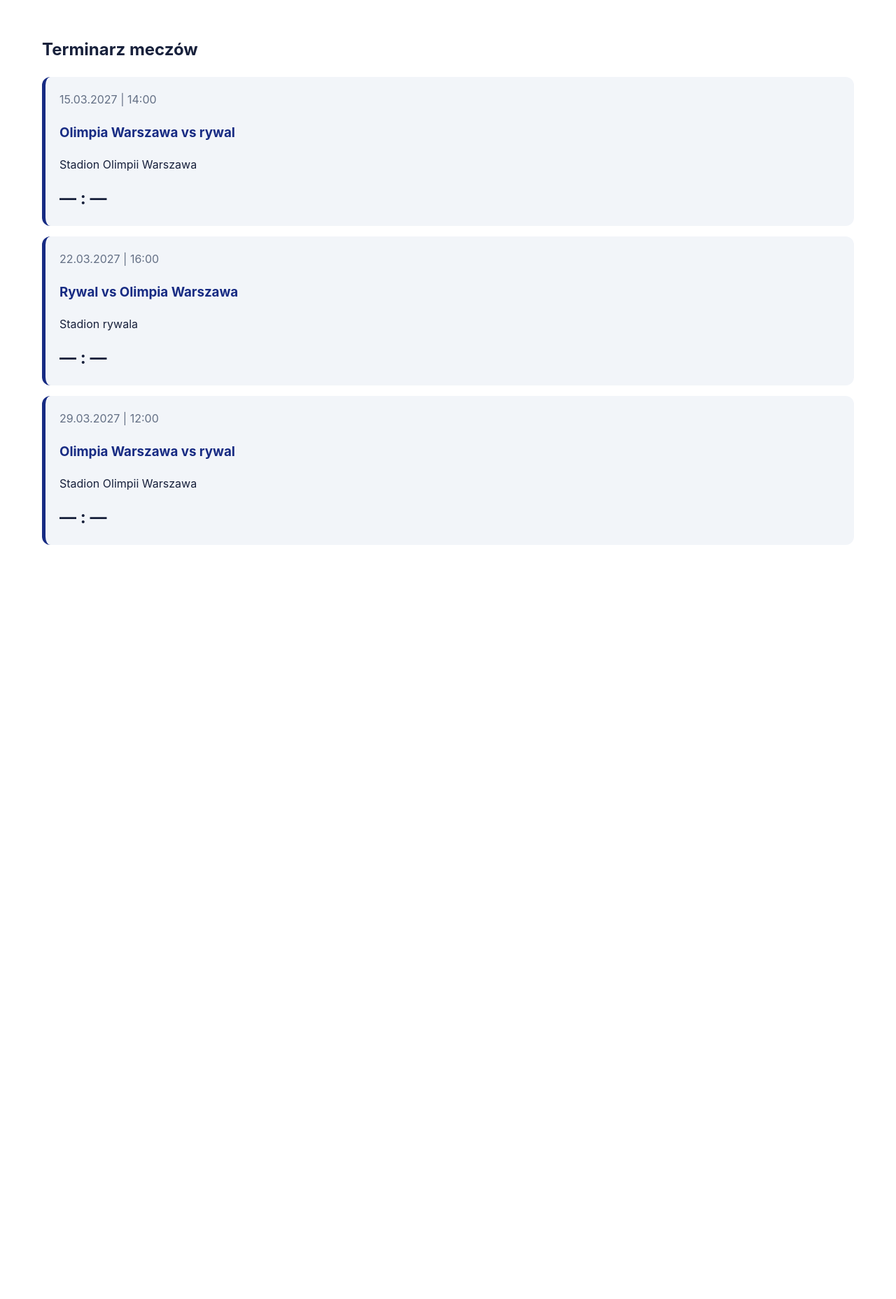
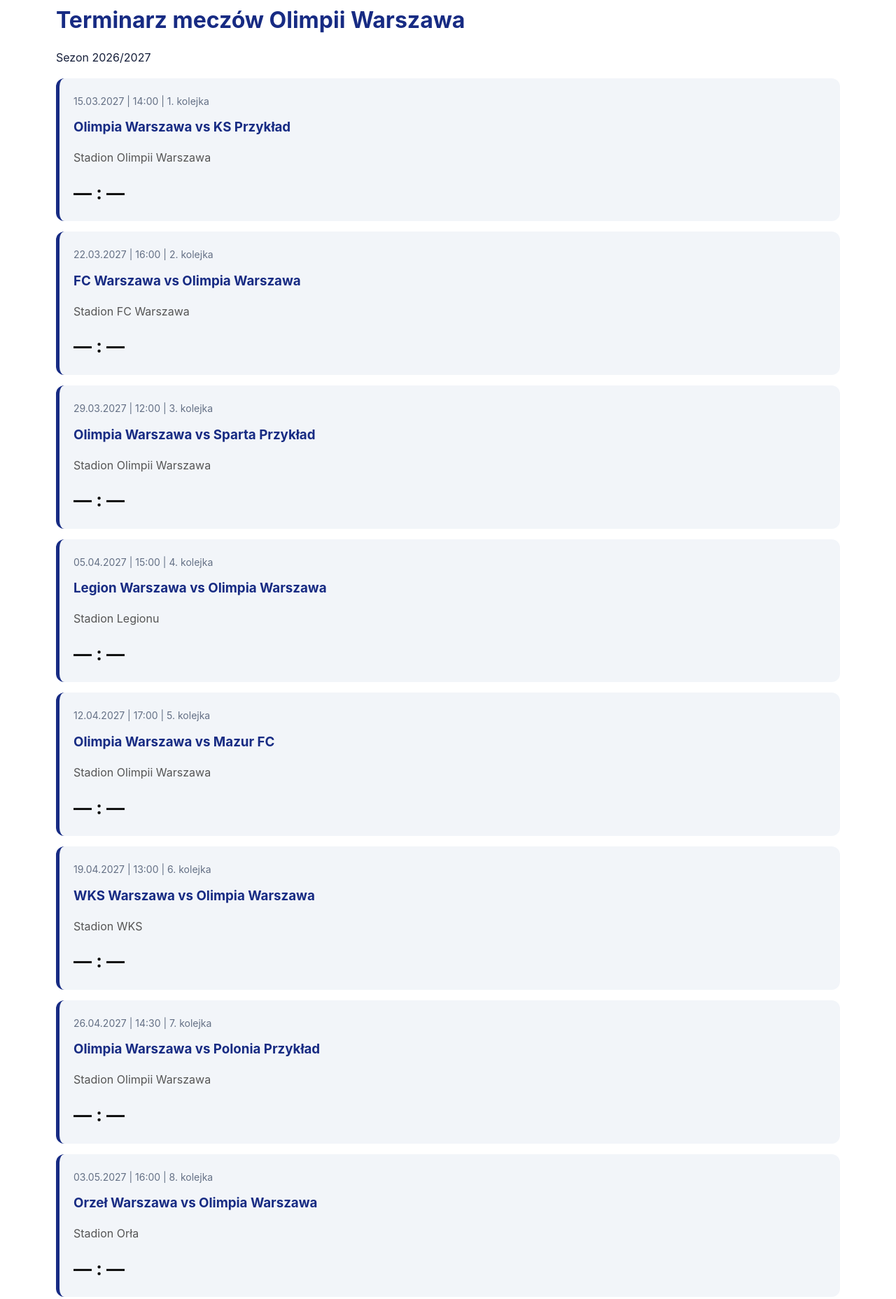
Before and after one commit to OlimpiaWarszawa/olimpia-warszawa, a plain HTML site: page index.html in a window 1280 px wide. Shown: the part 4314-6171 px from the top of the page at 70% size. Before the commit the page ends 5204 px from the top, so only its background shows below. Drawn offline with Linux system fonts and the light colour scheme.

Commit message:
Revise match schedule for Olimpia Warszawa
Updated match schedule for Olimpia Warszawa with new opponents and dates.

```diff
--- a/index.html
+++ b/index.html
@@ -138,46 +138,143 @@
 </html>
 <body>
 <section id="terminarz" class="container">
-  <h2>Terminarz meczów</h2>
+  <h2>Terminarz meczów Olimpii Warszawa</h2>
+  <p>Sezon 2026/2027</p>
 
   <div class="mecz">
-    <span>15.03.2027 | 14:00</span>
-    <h3>Olimpia Warszawa vs rywal</h3>
+    <span>15.03.2027 | 14:00 | 1. kolejka</span>
+    <h3>Olimpia Warszawa vs KS Przykład</h3>
     <p>Stadion Olimpii Warszawa</p>
     <strong>— : —</strong>
   </div>
 
   <div class="mecz">
-    <span>22.03.2027 | 16:00</span>
-    <h3>Rywal vs Olimpia Warszawa</h3>
-    <p>Stadion rywala</p>
+    <span>22.03.2027 | 16:00 | 2. kolejka</span>
+    <h3>FC Warszawa vs Olimpia Warszawa</h3>
+    <p>Stadion FC Warszawa</p>
     <strong>— : —</strong>
   </div>
 
   <div class="mecz">
-    <span>29.03.2027 | 12:00</span>
-    <h3>Olimpia Warszawa vs rywal</h3>
+    <span>29.03.2027 | 12:00 | 3. kolejka</span>
+    <h3>Olimpia Warszawa vs Sparta Przykład</h3>
+    <p>Stadion Olimpii Warszawa</p>
+    <strong>— : —</strong>
+  </div>
+
+  <div class="mecz">
+    <span>05.04.2027 | 15:00 | 4. kolejka</span>
+    <h3>Legion Warszawa vs Olimpia Warszawa</h3>
+    <p>Stadion Legionu</p>
+    <strong>— : —</strong>
+  </div>
+
+  <div class="mecz">
+    <span>12.04.2027 | 17:00 | 5. kolejka</span>
+    <h3>Olimpia Warszawa vs Mazur FC</h3>
+    <p>Stadion Olimpii Warszawa</p>
+    <strong>— : —</strong>
+  </div>
+
+  <div class="mecz">
+    <span>19.04.2027 | 13:00 | 6. kolejka</span>
+    <h3>WKS Warszawa vs Olimpia Warszawa</h3>
+    <p>Stadion WKS</p>
+    <strong>— : —</strong>
+  </div>
+
+  <div class="mecz">
+    <span>26.04.2027 | 14:30 | 7. kolejka</span>
+    <h3>Olimpia Warszawa vs Polonia Przykład</h3>
+    <p>Stadion Olimpii Warszawa</p>
+    <strong>— : —</strong>
+  </div>
+
+  <div class="mecz">
+    <span>03.05.2027 | 16:00 | 8. kolejka</span>
+    <h3>Orzeł Warszawa vs Olimpia Warszawa</h3>
+    <p>Stadion Orła</p>
+    <strong>— : —</strong>
+  </div>
+
+  <div class="mecz">
+    <span>10.05.2027 | 12:00 | 9. kolejka</span>
+    <h3>Olimpia Warszawa vs Gwardia FC</h3>
+    <p>Stadion Olimpii Warszawa</p>
+    <strong>— : —</strong>
+  </div>
+
+  <div class="mecz">
+    <span>17.05.2027 | 15:00 | 10. kolejka</span>
+    <h3>Hutnik Warszawa vs Olimpia Warszawa</h3>
+    <p>Stadion Hutnika</p>
+    <strong>— : —</strong>
+  </div>
+
+  <div class="mecz">
+    <span>24.05.2027 | 17:30 | 11. kolejka</span>
+    <h3>Olimpia Warszawa vs Victoria FC</h3>
+    <p>Stadion Olimpii Warszawa</p>
+    <strong>— : —</strong>
+  </div>
+
+  <div class="mecz">
+    <span>31.05.2027 | 14:00 | 12. kolejka</span>
+    <h3>Start Warszawa vs Olimpia Warszawa</h3>
+    <p>Stadion Startu</p>
+    <strong>— : —</strong>
+  </div>
+
+  <div class="mecz">
+    <span>07.06.2027 | 16:00 | 13. kolejka</span>
+    <h3>Olimpia Warszawa vs ŁKS Przykład</h3>
     <p>Stadion Olimpii Warszawa</p>
     <strong>— : —</strong>
   </div>
 </section>
 
 <style>
+#terminarz {
+  padding: 40px 20px;
+}
+
+#terminarz h2 {
+  font-size: 32px;
+  color: #172b83;
+  margin-bottom: 10px;
+}
+
 .mecz {
   background: #f2f5f9;
   border-left: 5px solid #172b83;
   padding: 20px;
   margin: 15px 0;
   border-radius: 12px;
+  transition: 0.2s;
 }
+
+.mecz:hover {
+  transform: translateY(-3px);
+  box-shadow: 0 5px 15px rgba(0,0,0,0.12);
+}
+
 .mecz span {
   color: #647085;
+  font-size: 14px;
 }
+
 .mecz h3 {
   color: #172b83;
+  margin: 10px 0;
 }
+
+.mecz p {
+  color: #555;
+}
+
 .mecz strong {
-  font-size: 24px;
+  font-size: 26px;
+  color: #111;
 }
 </style>
 </body>
```
